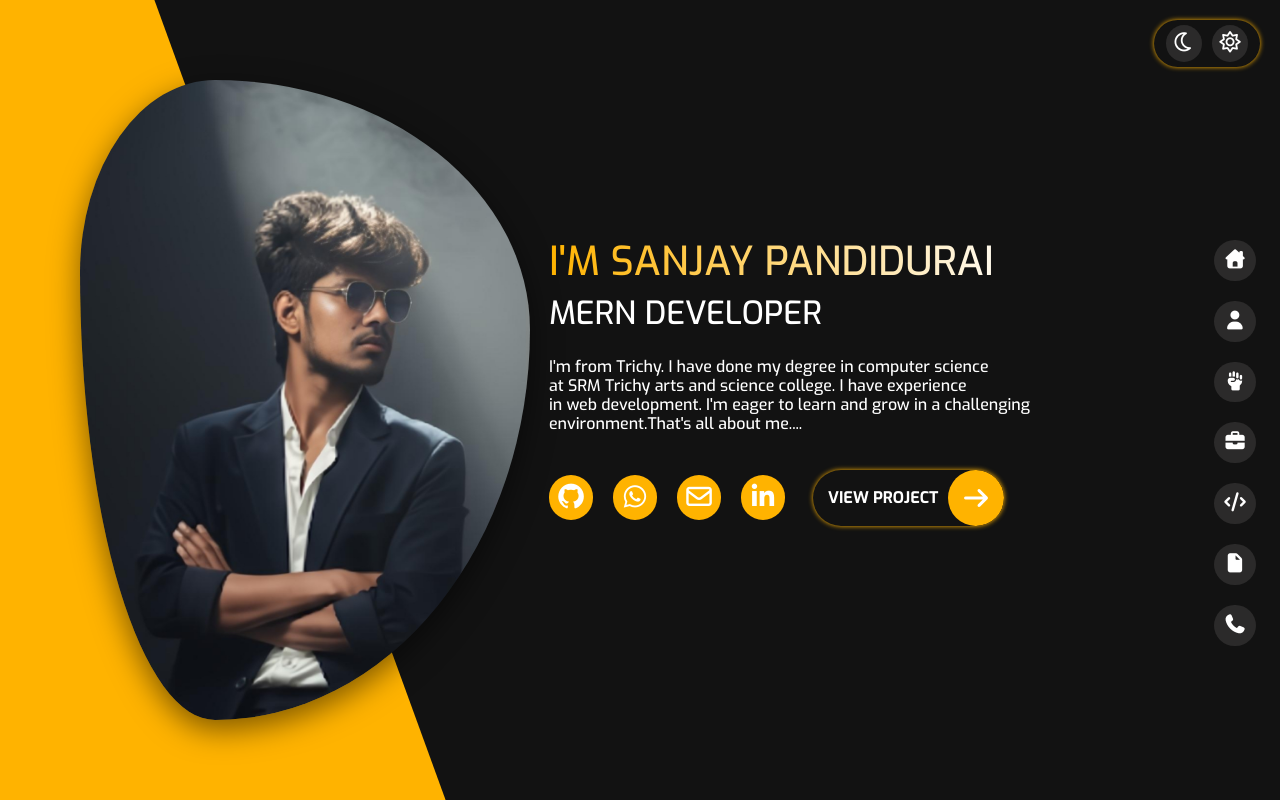
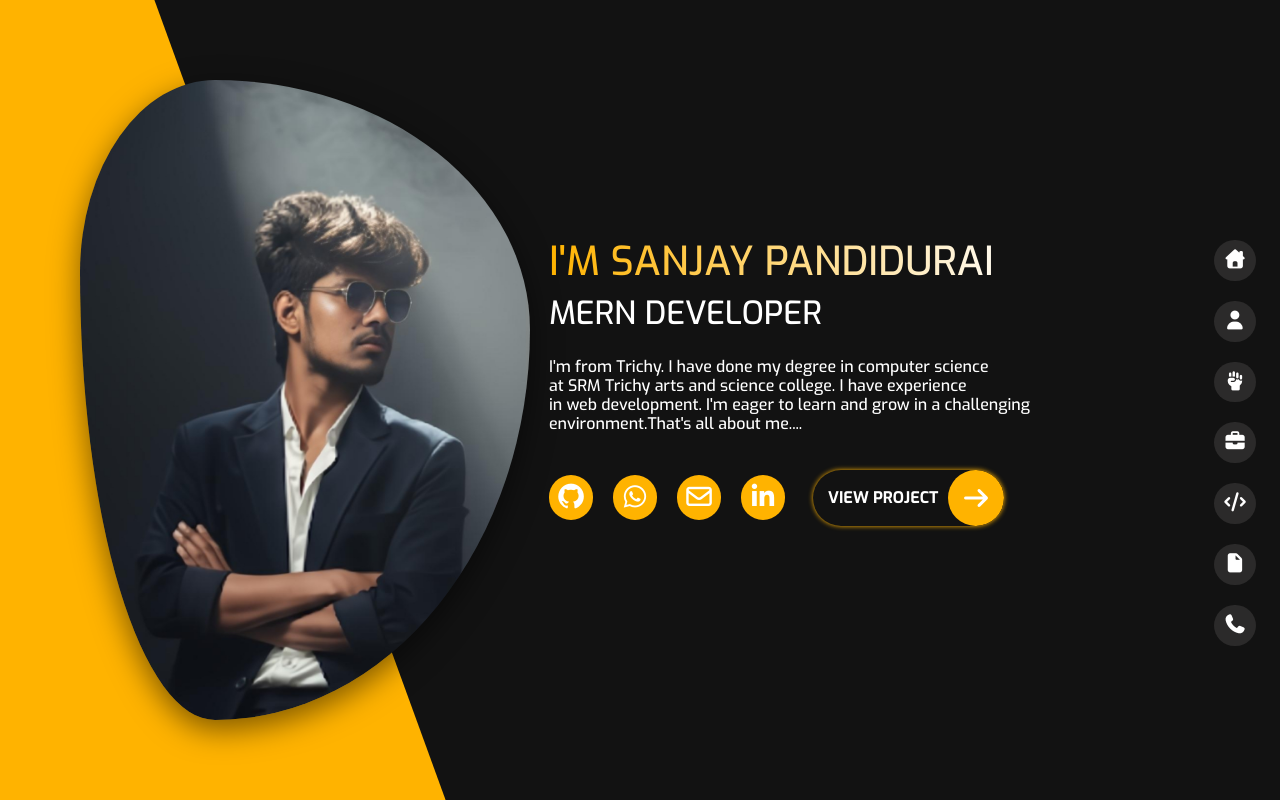
Before and after one commit to Sanjaypandi123/Portfolio-ReactJS, a React (Vite) app: page / in a window 1280 px wide. Built offline with nearby package versions, Linux system fonts and the light colour scheme.

Commit message:
full completed

```diff
--- a/src/components/Header.jsx
+++ b/src/components/Header.jsx
@@ -18,14 +18,14 @@ const Header = () => {
   return (
     <>
     <header className='px-4'>
-    <div className="mode">
+    {/* <div className="mode">
       <div className="light">
             <i className="fa-regular fa-moon"></i>
       </div>
       <div className="dark">
             <i className="fa-regular fa-sun"></i>
       </div>
-    </div>
+    </div> */}
         <Link className='icons hom' to="/"><i className="fa-solid fa-house-chimney"></i></Link>
         <Link className='icons abt' to="/about"><i className="fa-solid fa-user"></i></Link>
         <Link className='icons skl' to="/skill"><i className="fa-solid fa-hand-fist"></i></Link>
```
Also changed, not shown: 1 other file (tests, documents, lock files or other folders).
